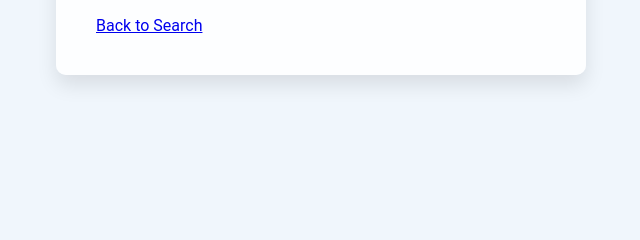
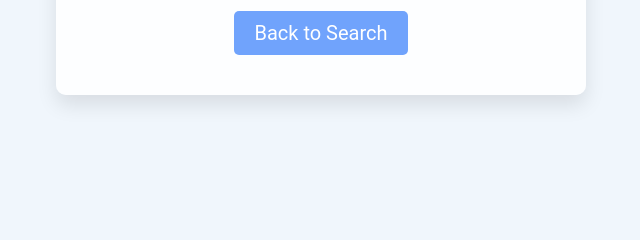
Before and after one commit to Lalith2907/Weatherify, a Flask app: template templates/weather.html in a window 1280 px wide. Shown: the part 367-607 px from the top of the page, without its empty margins (319-959 px from the left). Run offline with Flask 3, Linux system fonts and the light colour scheme; the template is opened without the code that fills it, so the values that code supplies are empty.

Commit message:
made it very simple

```diff
--- a/static/styles.css
+++ b/static/styles.css
@@ -25,6 +25,7 @@ body {
     align-items: center;
     justify-content: center;
     flex-direction: column;
+    text-align: center;
 }
 
 .text {
@@ -59,3 +60,24 @@ body {
 .submit:hover {
     background-color: #4c8fe8;
 }
+
+.button-container {
+    display: flex;
+    justify-content: center;
+    margin-top: 30px;
+}
+
+.back-button {
+    padding: 10px 20px;
+    border: none;
+    border-radius: 5px;
+    background-color: #70a3fc;
+    color: white;
+    text-decoration: none;
+    font-size: 20px;
+    transition: background-color 0.3s ease;
+}
+
+.back-button:hover {
+    background-color: #4c8fe8;
+}
```
